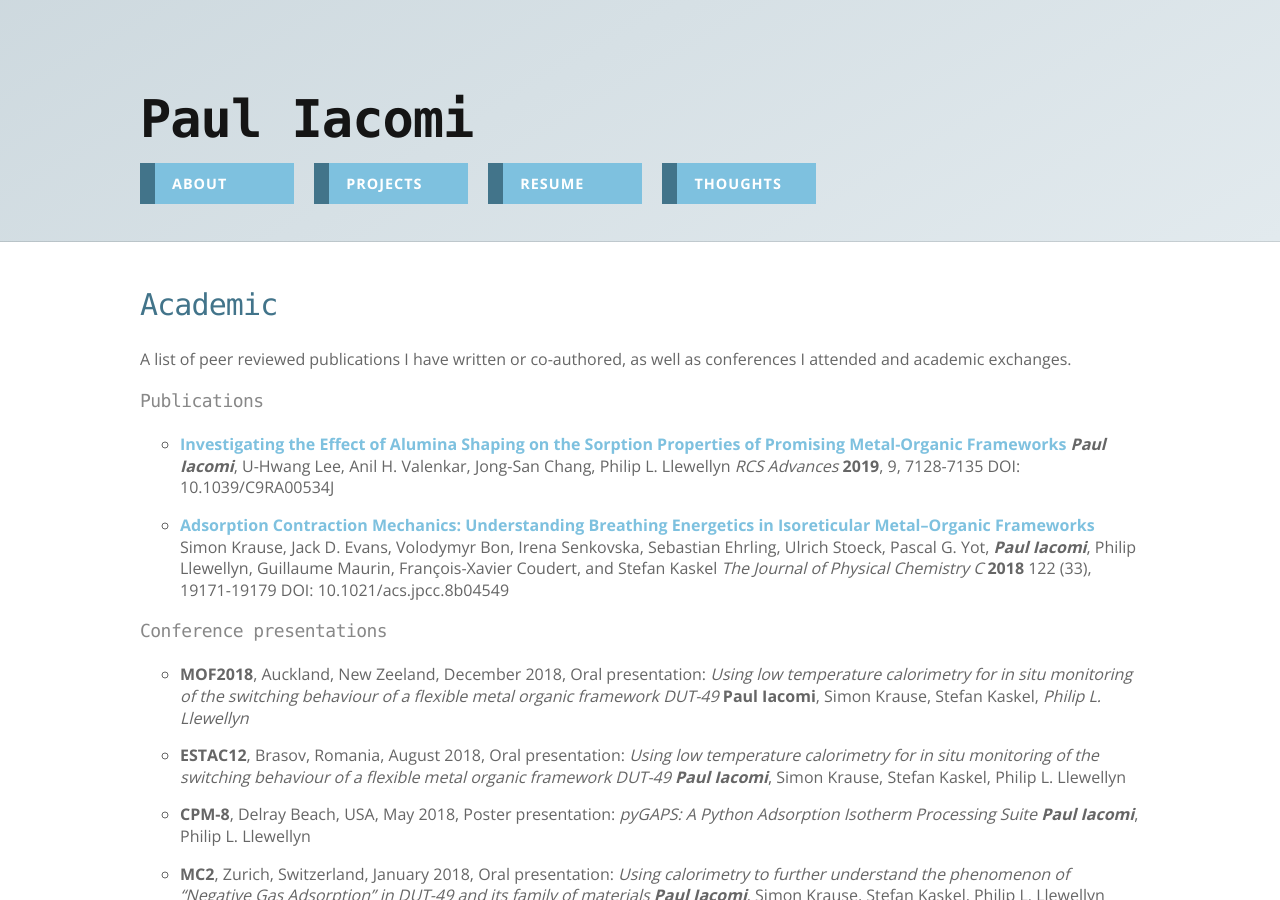
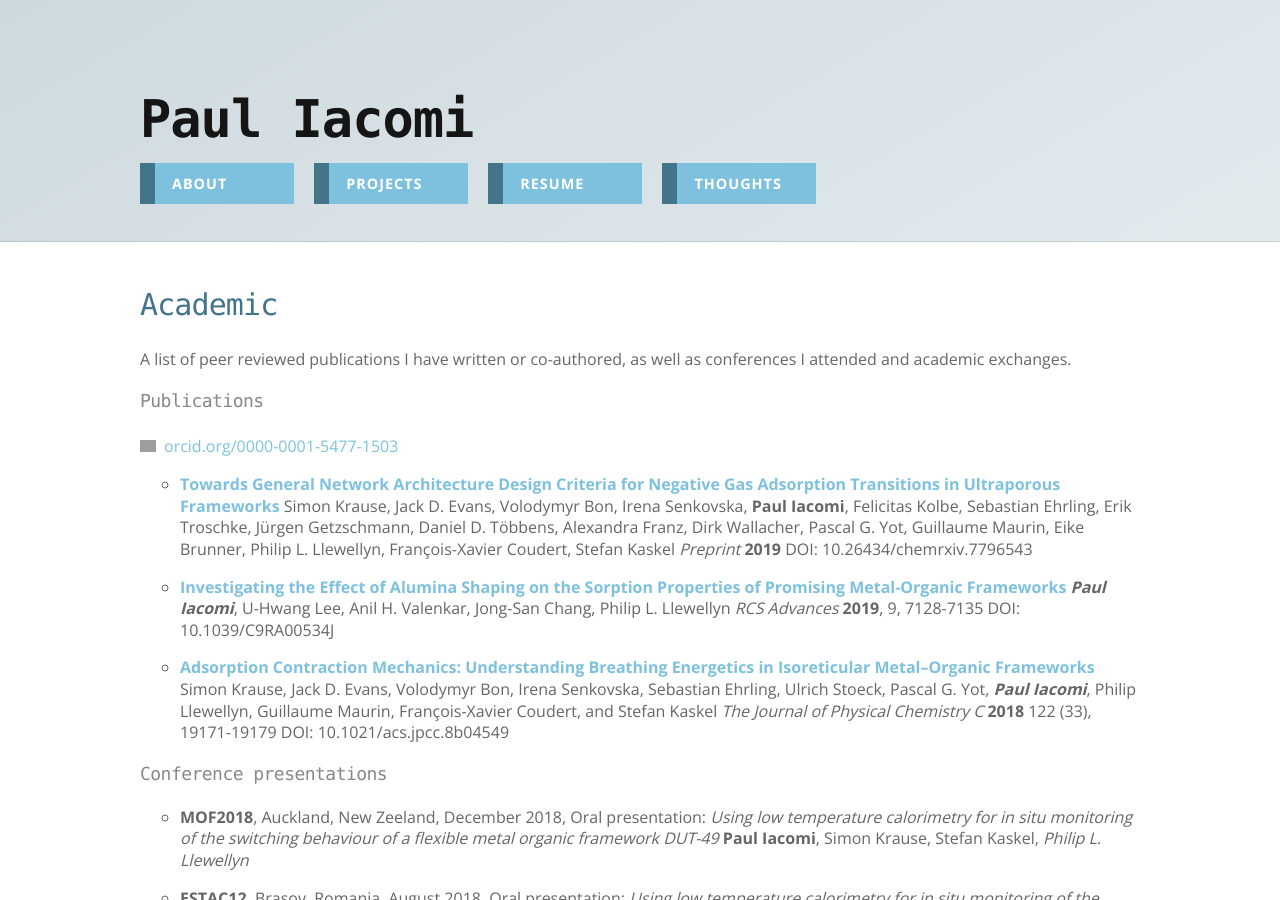
Before and after one commit to pauliacomi/pauliacomi.github.com, a Jekyll site: the page built from projects.md, in a window 1280 px wide and 900 px high. Built offline with Jekyll 4.4.1, drawn with Linux system fonts in a browser that asks for light colours; grey boxes are pictures that could not be loaded.

Commit message:
added preprint

```diff
--- a/projects.md
+++ b/projects.md
@@ -10,6 +10,16 @@ A list of peer reviewed publications I have written or co-authored,
 as well as conferences I attended and academic exchanges.
 
 ### Publications
+
+<div itemscope itemtype="https://schema.org/Person"><a itemprop="sameAs" content="https://orcid.org/0000-0001-5477-1503" href="https://orcid.org/0000-0001-5477-1503" target="orcid.widget" rel="noopener noreferrer" style="vertical-align:top;"><img src="https://orcid.org/sites/default/files/images/orcid_16x16.png" style="width:1em;margin-right:.5em;" alt="ORCID iD icon">orcid.org/0000-0001-5477-1503</a></div>
+
+* [**Towards General Network Architecture Design Criteria for Negative Gas Adsorption Transitions in Ultraporous Frameworks**](//dx.doi.org/10.26434/chemrxiv.7796543)
+Simon Krause, Jack D. Evans, Volodymyr Bon, Irena Senkovska, __Paul Iacomi__,
+Felicitas Kolbe, Sebastian Ehrling, Erik Troschke, Jürgen Getzschmann,
+Daniel D. Többens, Alexandra Franz, Dirk Wallacher, Pascal G. Yot, Guillaume Maurin,
+Eike Brunner, Philip L. Llewellyn, François-Xavier Coudert, Stefan Kaskel
+_Preprint_ **2019**
+DOI: 10.26434/chemrxiv.7796543
 
 * [**Investigating the Effect of Alumina Shaping on the Sorption Properties of Promising Metal-Organic Frameworks**](//dx.doi.org/10.1039/C9RA00534J)
 ___Paul Iacomi___, U-Hwang Lee, Anil H. Valenkar, Jong-San Chang, Philip L. Llewellyn
```
